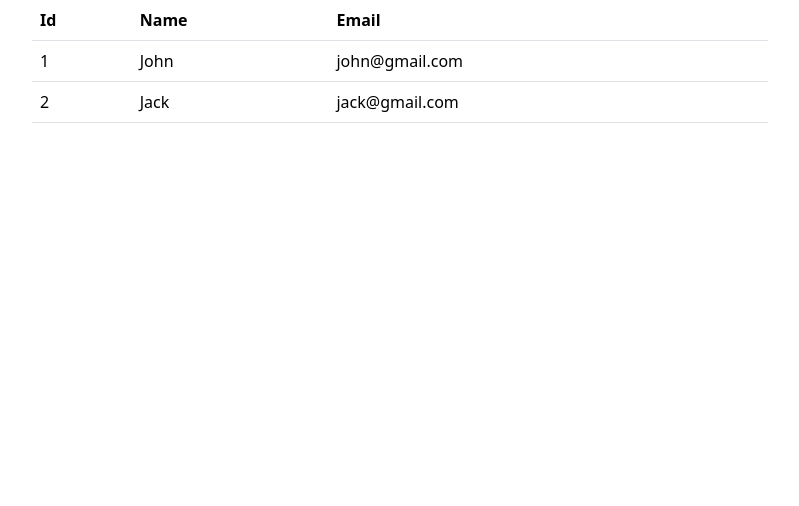
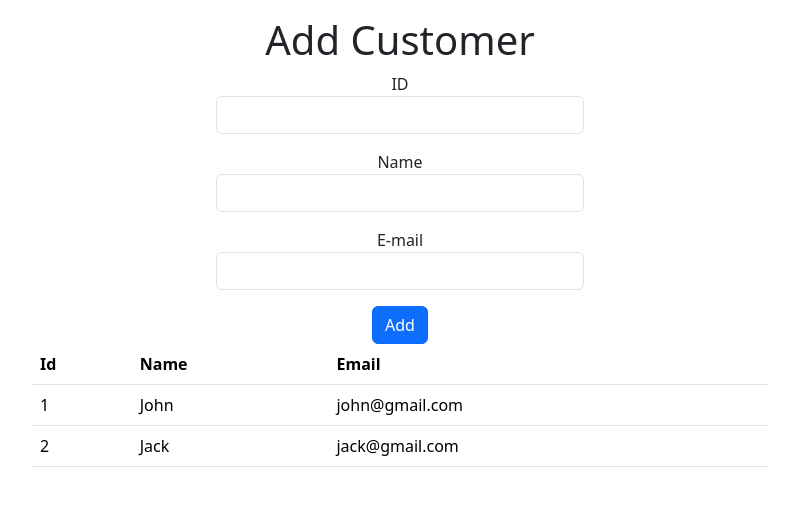
Before and after one commit to fep-coder/react-for-beginners, a React (Vite) app: page / in a window 1280 px wide. Shown: the top 506 px of the page, without its empty margins (240-1039 px from the left). Built offline with nearby package versions, Linux system fonts and the light colour scheme.

Commit message:
13 Add Customer

```diff
--- /dev/null
+++ b/src/AddCustomer.jsx
@@ -0,0 +1,53 @@
+import { useState } from "react";
+
+// eslint-disable-next-line react/prop-types
+function AddCustomer({ setCustomers }) {
+    const [id, setId] = useState("");
+    const [name, setName] = useState("");
+    const [email, setEmail] = useState("");
+
+    function handleSubmit(e) {
+        e.preventDefault();
+        // console.log(id, name, email);
+        setCustomers((prevCustomers) => [
+            ...prevCustomers,
+            { id, name, email },
+        ]);
+    }
+
+    return (
+        <div className="col-6 mx-auto text-center">
+            <h1 className="mt-3">Add Customer</h1>
+
+            <form onSubmit={handleSubmit}>
+                <div className="mb-3">
+                    <label htmlFor="id">ID</label>
+                    <input
+                        className="form-control"
+                        id="id"
+                        onChange={(e) => setId(e.target.value)}
+                    />
+                </div>
+                <div className="mb-3">
+                    <label htmlFor="name">Name</label>
+                    <input
+                        className="form-control"
+                        id="name"
+                        onChange={(e) => setName(e.target.value)}
+                    />
+                </div>
+                <div className="mb-3">
+                    <label htmlFor="email">E-mail</label>
+                    <input
+                        className="form-control"
+                        id="email"
+                        onChange={(e) => setEmail(e.target.value)}
+                    />
+                </div>
+                <button className="btn btn-primary">Add</button>
+            </form>
+        </div>
+    );
+}
+
+export default AddCustomer;
--- a/src/Customer.jsx
+++ b/src/Customer.jsx
@@ -1,14 +1,17 @@
+import { useState } from "react";
 import CustomerList from "./CustomerList";
+import AddCustomer from "./AddCustomer";
 
 function Customer() {
-    const customers = [
+    const [customers, setCustomers] = useState([
         { id: 1, name: "John", email: "john@gmail.com" },
         { id: 2, name: "Jack", email: "jack@gmail.com" },
-    ];
+    ]);
 
     return (
         <div className="row">
             <div className="col-8 mx-auto">
+                <AddCustomer setCustomers={setCustomers} />
                 <CustomerList customers={customers} />
             </div>
         </div>
```
